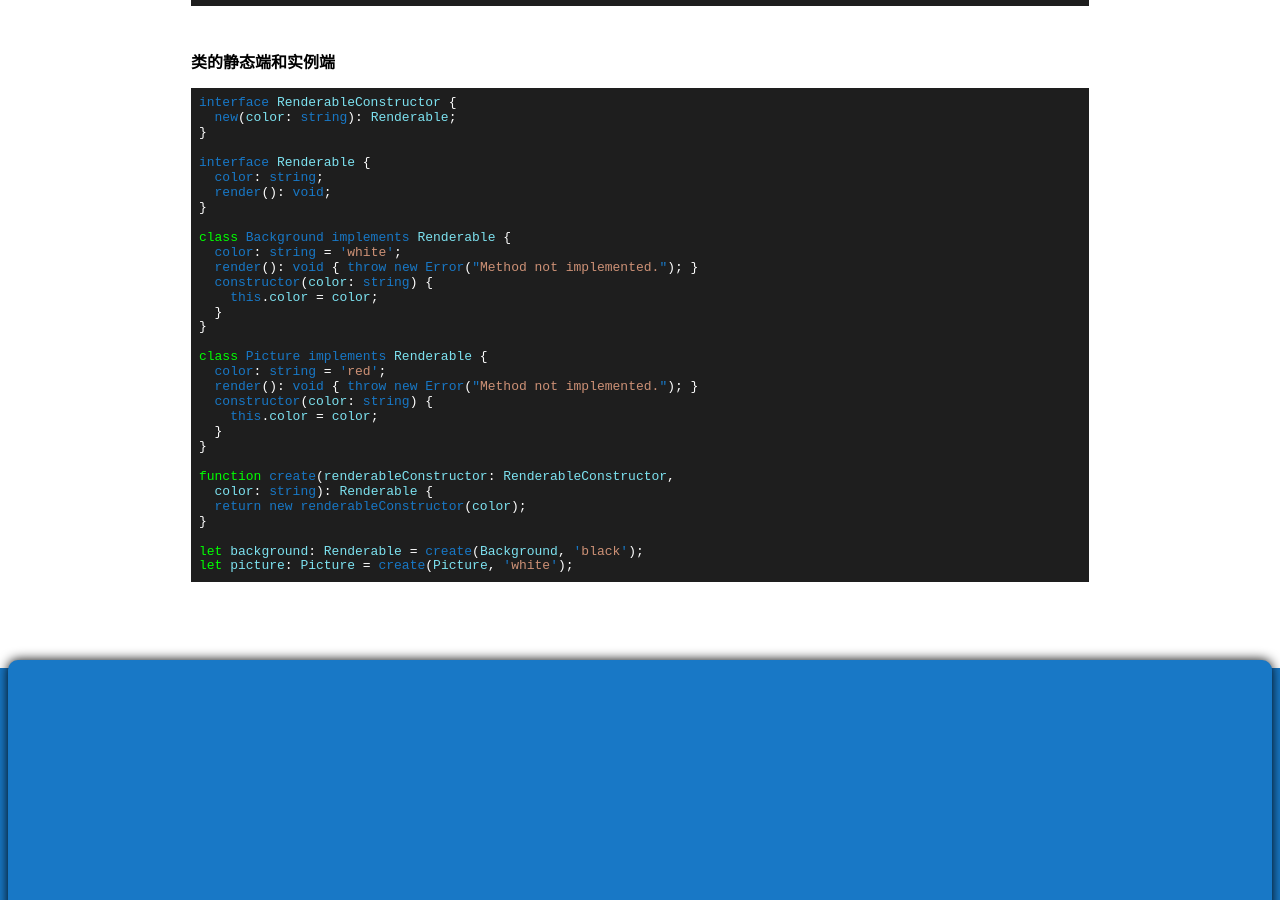
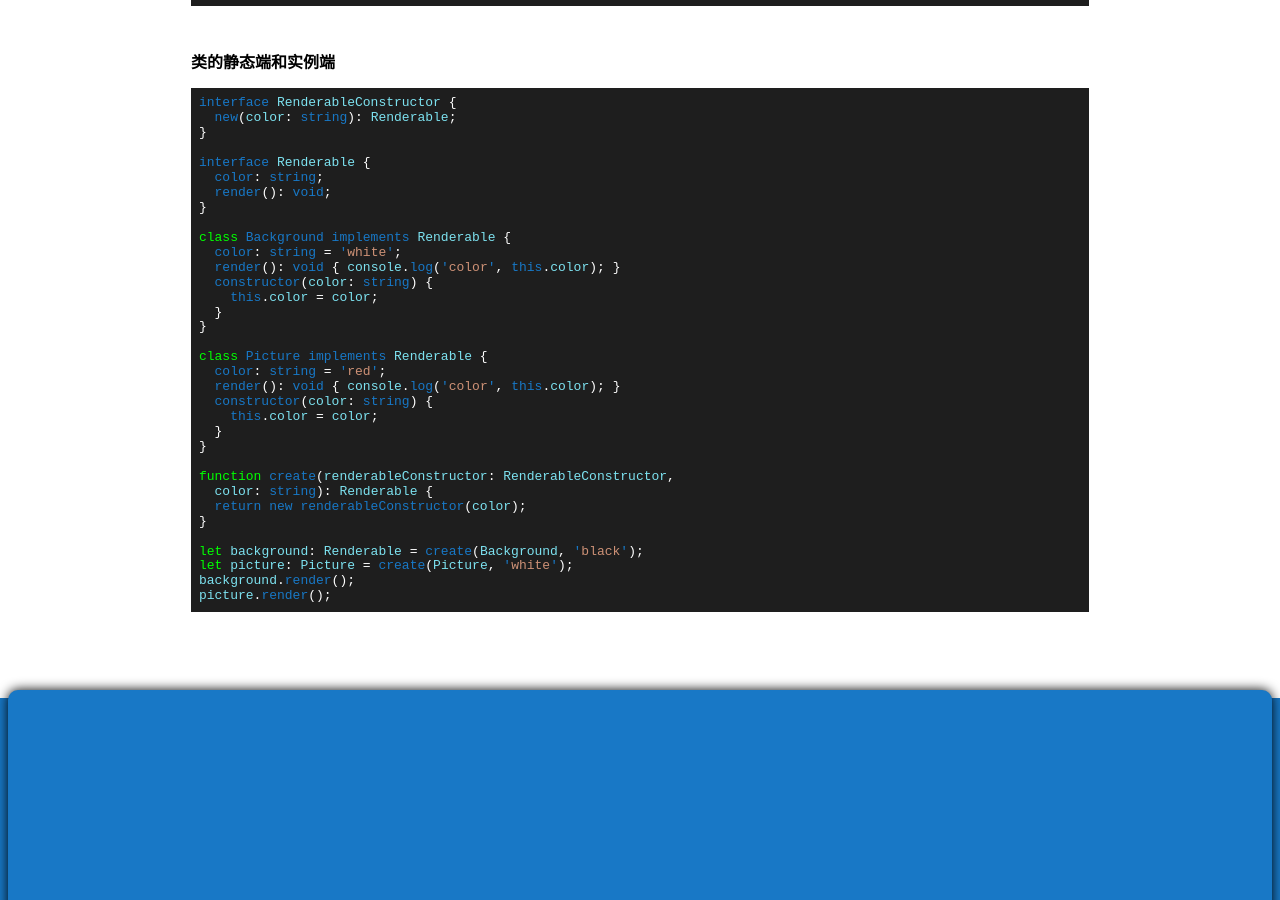
Before and after one commit to codelab2006/codelab2006.github.io, a Jekyll site: the page built from collections/_posts/2020-03-02-typescript_interfaces.md, in a window 1280 px wide and 900 px high, scrolled down 2448 px. Built offline with Jekyll 4.4.1, drawn with Linux system fonts in a browser that asks for light colours.

Commit message:
Update ...

````diff
--- a/collections/_posts/2020-03-02-typescript_interfaces.md
+++ b/collections/_posts/2020-03-02-typescript_interfaces.md
@@ -146,7 +146,7 @@ interface Renderable {
 
 class Background implements Renderable {
   color: string = 'white';
-  render(): void { throw new Error("Method not implemented."); }
+  render(): void { console.log('color', this.color); }
   constructor(color: string) {
     this.color = color;
   }
@@ -154,7 +154,7 @@ class Background implements Renderable {
 
 class Picture implements Renderable {
   color: string = 'red';
-  render(): void { throw new Error("Method not implemented."); }
+  render(): void { console.log('color', this.color); }
   constructor(color: string) {
     this.color = color;
   }
@@ -167,4 +167,6 @@ function create(renderableConstructor: RenderableConstructor,
 
 let background: Renderable = create(Background, 'black');
 let picture: Picture = create(Picture, 'white');
+background.render();
+picture.render();
 ```
````
